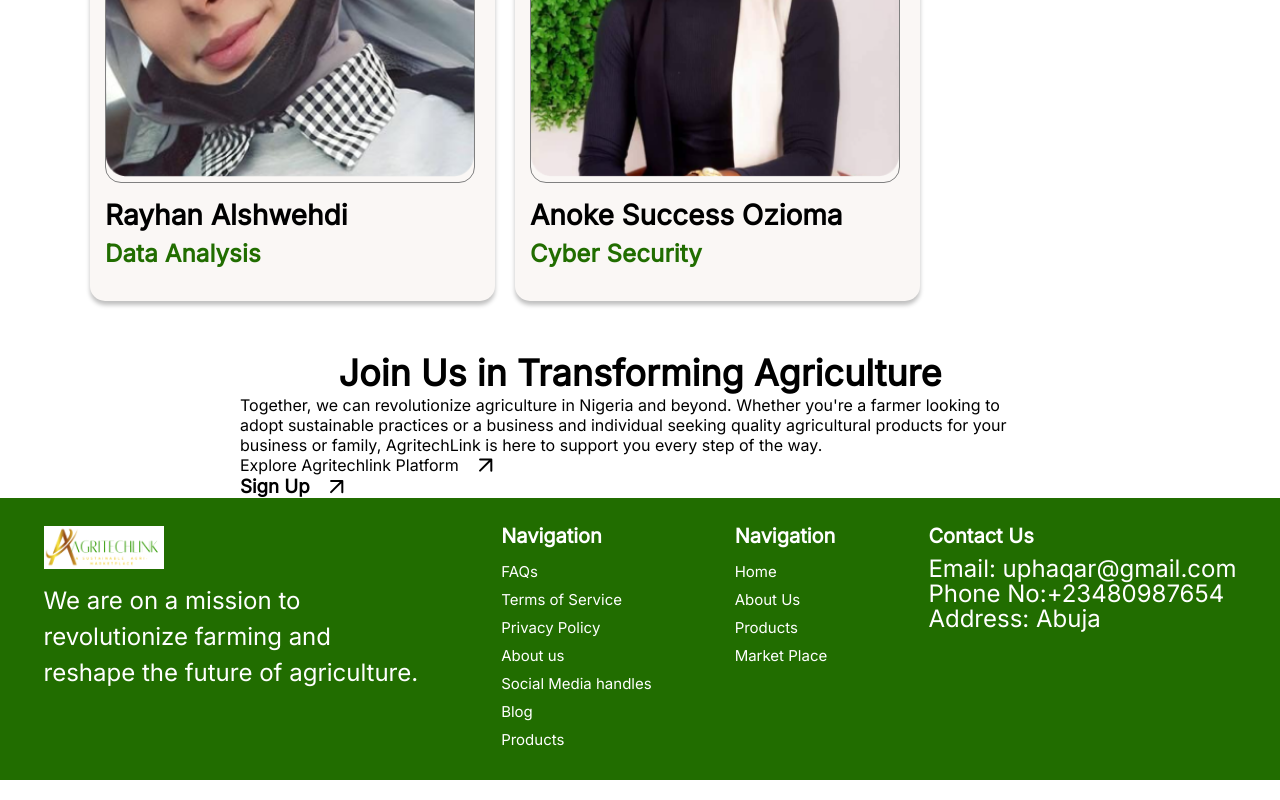
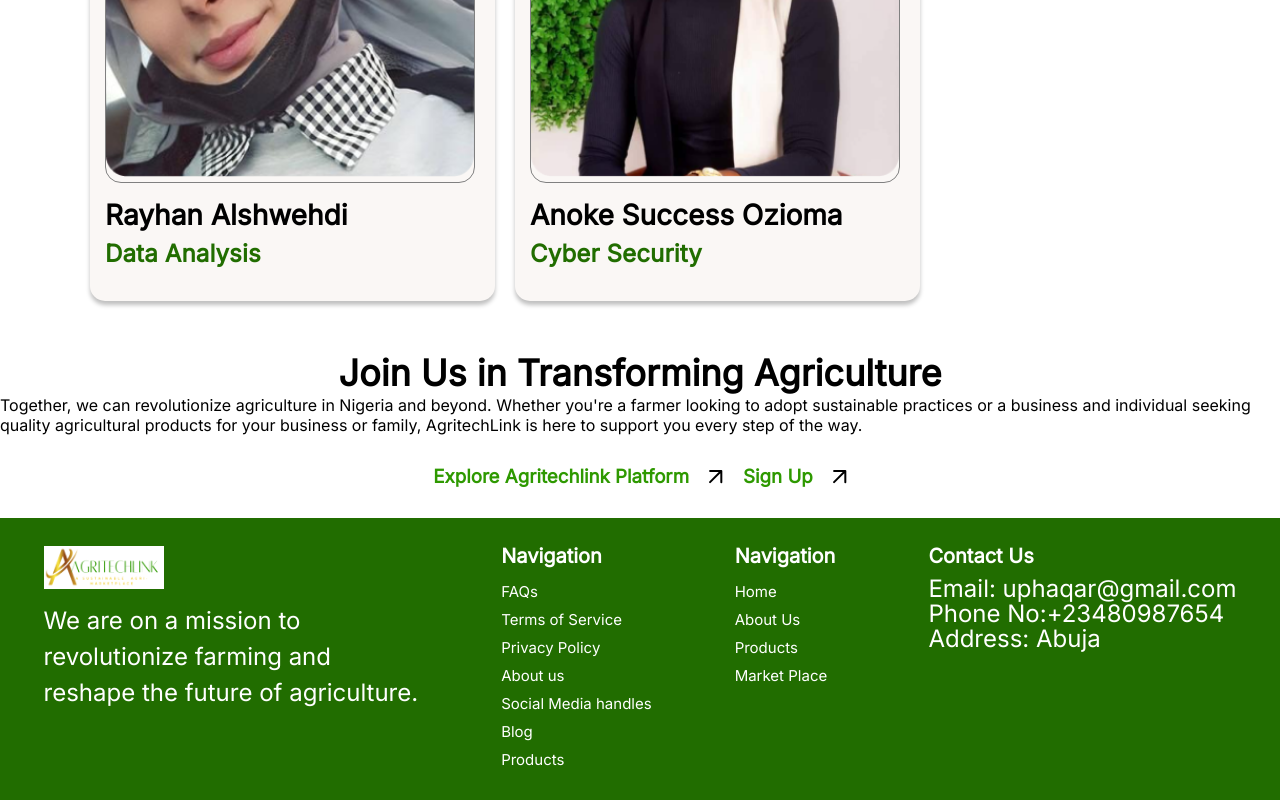
Before and after one commit to Ahnob/agritechcapstonereact, a React (Vite) app: page /Aboutus in a window 1280 px wide. Shown: the part 5076-5876 px from the top of the page. Built offline with nearby package versions, Linux system fonts and the light colour scheme.

Commit message:
worked on the about page

```diff
--- a/src/components/Aboutus/AboutUs.jsx
+++ b/src/components/Aboutus/AboutUs.jsx
@@ -267,13 +267,15 @@
               for your business or family, AgritechLink is here to support you
               every step of the way.
             </p>
-            <div className="flex">
-              <p>Explore Agritechlink Platform</p>
-              <img src={vector_icon} alt="explore image" />
-            </div>
-            <div className="flex">
-              <h3>Sign Up </h3>
-              <img src={vector_icon} alt="signup in the about page" />
+            <div className="last-container">
+              <div className="flex">
+                <h3>Explore Agritechlink Platform</h3>
+                <img src={vector_icon} className="vector-icon" alt="explore image" />
+              </div>
+              <div className="flex">
+                <h3>Sign Up </h3>
+                <img src={vector_icon} className="vector-icon" alt="signup in the about page" />
+              </div>
             </div>
           </div>
         </div>
--- a/src/components/Aboutus/Aboutus.css
+++ b/src/components/Aboutus/Aboutus.css
@@ -316,20 +316,30 @@
   gap: 40px;
 }
 
-.transforing-second-container {
-  width: 100%;
-  max-width: 800px;
-}
 .transforming-header {
   text-align: center;
   font-size: 36px;
   font-weight: 700;
+  margin-top: 20px;
   margin-top: 30px;
+}
+
+.last-container {
+  display: flex;
+  align-items: center;
+  justify-content: center;
+  gap: 20px;
+  margin: 30px 0;
+  color: #2e9900;
 }
 
 .flex {
   display: flex;
   gap: 20px;
+}
+
+.vector-icon {
+  color: #2e9900;
 }
 
 @media screen and (min-width: 1025px) {
```
